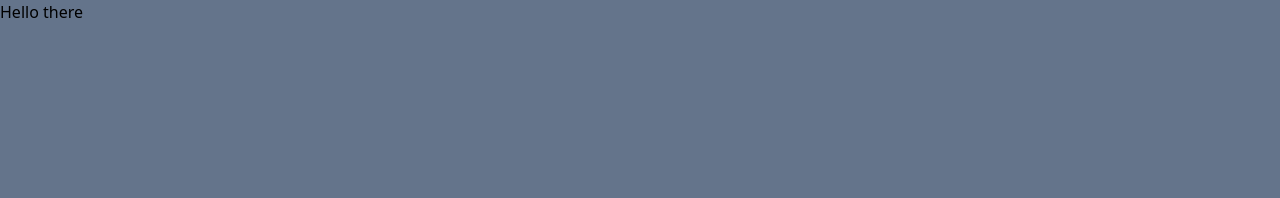
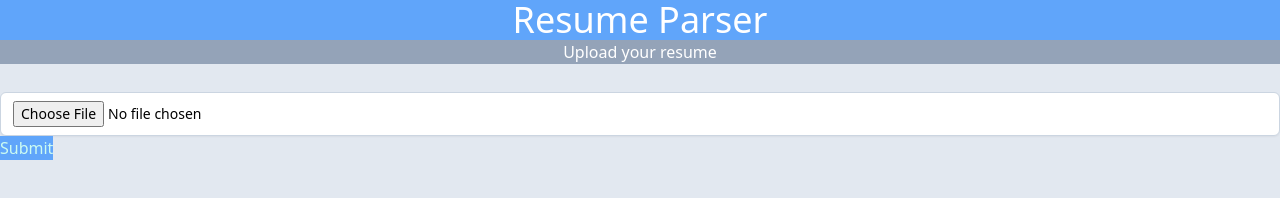
Before and after one commit to Disha-Baghel/Resume-Parser, a website: page public/index.html in a window 1280 px wide. Drawn offline with Linux system fonts and the light colour scheme.

Commit message:
added file input options and a submit button

```diff
--- a/public/index.html
+++ b/public/index.html
@@ -6,7 +6,23 @@
     <title>Resume Parser</title>
     <link rel="stylesheet" href="styles.css">
 </head>
-<body class="bg-slate-500">
-    <h2>Hello there</h2>
+<body class="bg-slate-200">
+    <div>
+        <div class= "container mx-auto bg-blue-400">
+            <h1 class="text-4xl text-center text-white">Resume Parser</h1>
+            <p class="text-center text-white bg-slate-400">Upload your resume</p>
+        </div>
+        <div class="container mx-auto content-center">
+            <br>
+            <form action="/upload" method="post" enctype="multipart/form-data">
+                <input type="file" name="resume" id="resume" accept=".txt, .pdf, .docx, .dox" class="mt-1 block w-full px-3 py-2 bg-white border border-slate-300 rounded-md text-sm shadow-sm placeholder-slate-400
+                focus:outline-none focus:border-sky-500 focus:ring-1 focus:ring-sky-500">
+
+                <button class="text-teal-100 rounded-none bg-blue-400" type="submit">Submit</button>
+            </form>
+        </div>
+
+    </div>
+
 </body>
 </html>
```
Also changed, not shown: public/styles.css.
